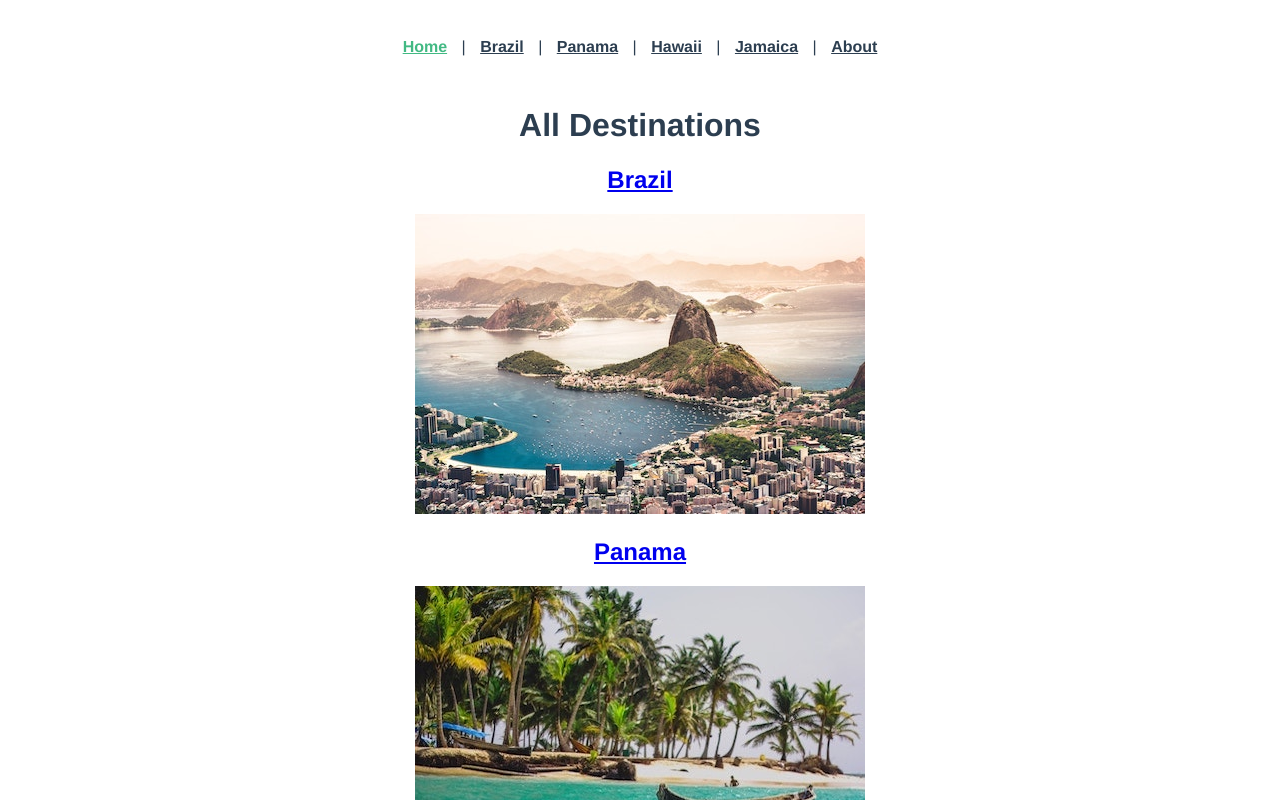
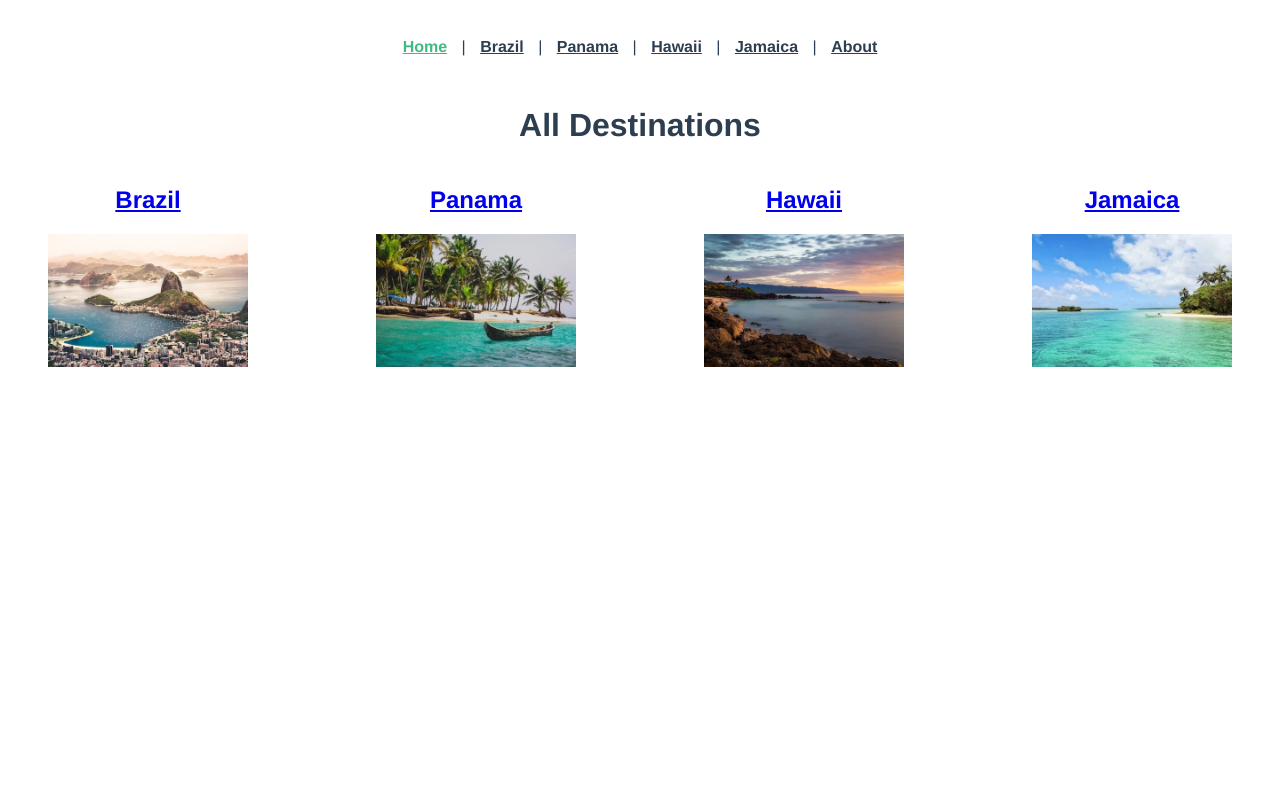
Before and after one commit to uzzal71/Vue-Router-for-Everyone, a Vue app: page / in a window 1280 px wide. Shown: the top 800 px of the page. Built offline with nearby package versions, Linux system fonts and the light colour scheme.

Commit message:
Create Routes

```diff
--- a/src/views/HomeView.vue
+++ b/src/views/HomeView.vue
@@ -8,7 +8,7 @@
         </router-link>
         <figure>
           <router-link :to="destination.name">
-            <img :src="require(`@/assets/${destination.image}`)" :alt="destination.name" />
+            <img :src="require(`@/assets/${destination.image}`)" :alt="destination.name" class="img"/>
           </router-link>
         </figure>
     </div>
@@ -30,3 +30,17 @@ export default {
   }
 };
 </script>
+
+<style scoped>
+.home {
+  max-width: 1400px;
+  margin: 0 auto;
+}
+.img {
+  max-width: 200px;
+}
+.destinations {
+  display: flex;
+  justify-content: space-between;
+}
+</style>
```
